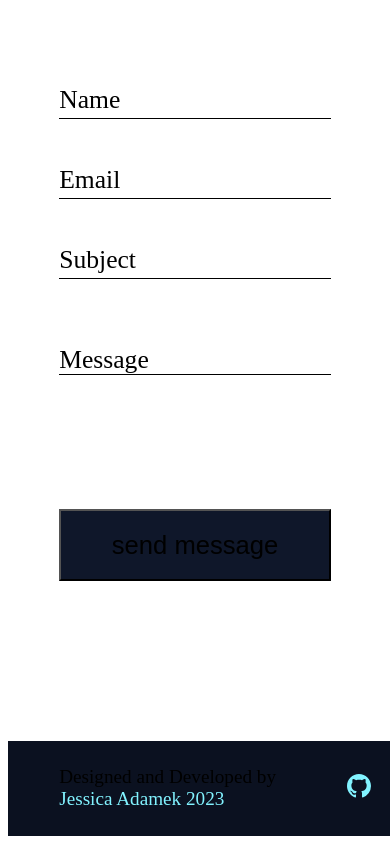
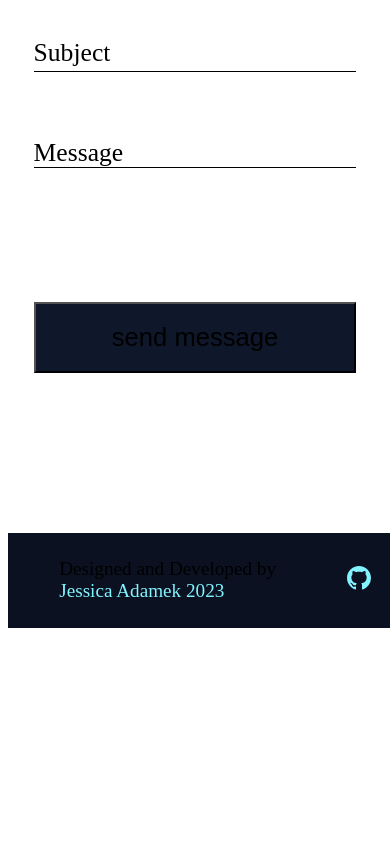
Before and after one commit to jeadamek/jadamek.com, a React (Vite) app: page / in a window 390 px wide. Shown: the part 6988-7832 px from the top of the page. After the commit the page ends 7624 px from the top, so only its background shows below. Built offline with nearby package versions, Linux system fonts and the light colour scheme; the HTML template or start-up script is replaced by a standard one.

Commit message:
:hammer: ajust tablet and mobile layout

```diff
--- a/src/styles/components/mainContent.sass
+++ b/src/styles/components/mainContent.sass
@@ -10,7 +10,7 @@
 
 #content-wrapper
    max-width: 60rem
-   padding: 7.2rem 3.2rem 5rem
+   padding: 7.2rem 1.6rem 5rem
    margin: 0 auto
 
    main
@@ -28,6 +28,7 @@
 
    @include mixins.md
       max-width: 75rem
+      padding-inline: 4.2rem
 
    @include mixins.lg
       max-width: 85rem
```
